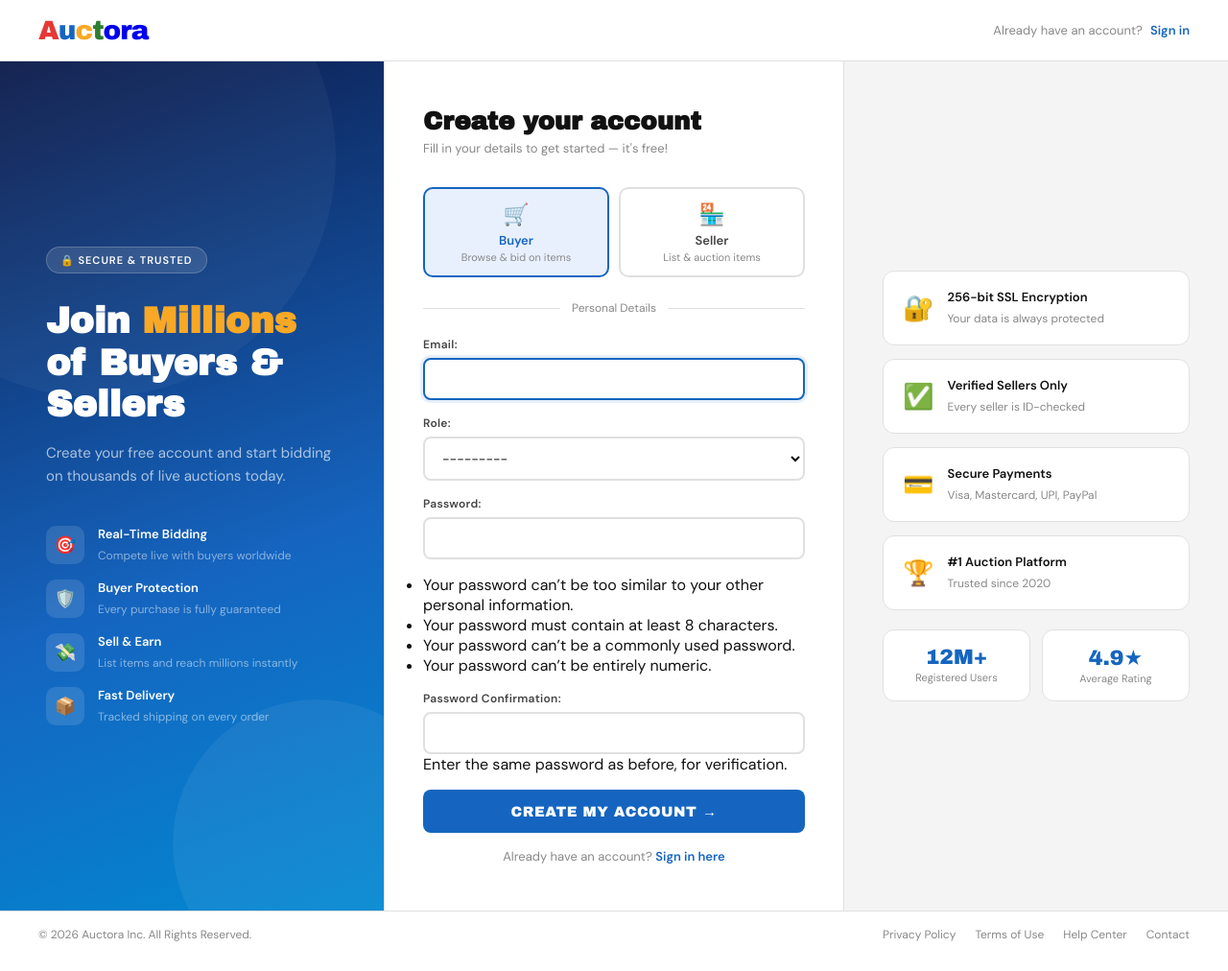
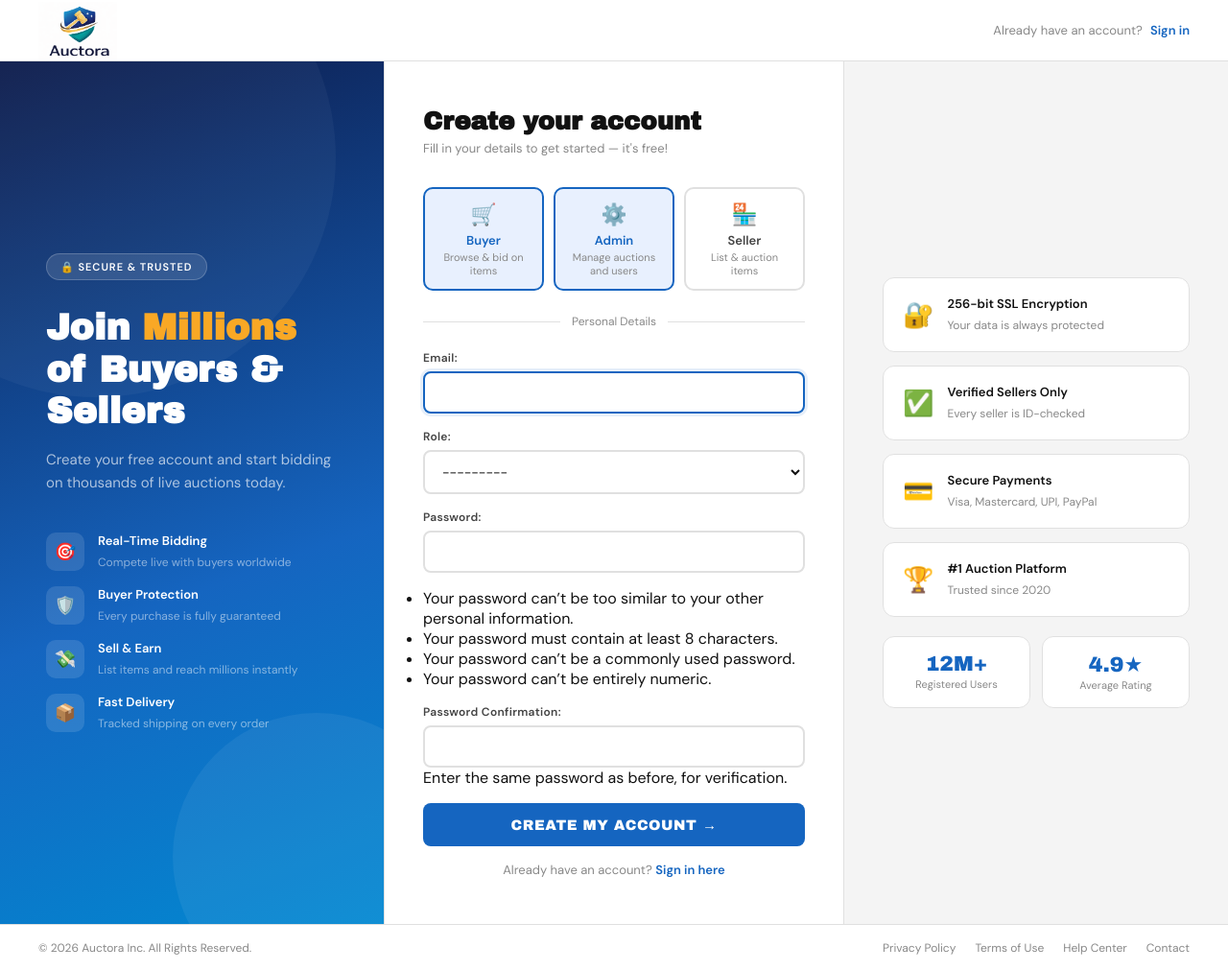
Before and after one commit to ChaitanyaRathod6/E-Auction, a Django app: page /core/signup/ in a window 1280 px wide. Shown: the whole page at 96% size. Before the commit the page ends 981 px from the top, so only its background shows below. Run offline with Django 5.2, Linux system fonts and the light colour scheme.

Commit message:
updated signup page

```diff
--- a/templates/core/signup.html
+++ b/templates/core/signup.html
@@ -1,6 +1,8 @@
+{% load static %}
 <!DOCTYPE html>
 <html lang="en">
 <head>
+<link rel="icon" type="image/png" href="{% static 'images/Auctora_logo.png' %}">
 <meta charset="UTF-8">
 <meta name="viewport" content="width=device-width, initial-scale=1.0">
 <title>Auctora - Create Account</title>
@@ -232,7 +234,7 @@ body {
 /* ── ROLE SELECTOR ── */
 .role-selector {
   display: grid;
-  grid-template-columns: 1fr 1fr;
+  grid-template-columns: 1fr 1fr 1fr;
   gap: 10px;
   margin-bottom: 24px;
 }
@@ -596,9 +598,9 @@ form ul.errorlist li {
 
 <!-- TOPBAR -->
 <header class="topbar">
-  <a href="#" class="logo">
-    <span>A</span><span>u</span><span>c</span><span>t</span><span>o</span><span>r</span><span>a</span>
-  </a>
+    <div class="logo">
+     <img src="{% static 'images/Auctora_logo.png' %}" alt="Auctora" height="60" />
+  </div>
   <div class="topbar-right">
     Already have an account? <a href="#">Sign in</a>
   </div>
@@ -658,6 +660,11 @@ form ul.errorlist li {
         <span class="role-icon">🛒</span>
         <span class="role-label">Buyer</span>
         <span class="role-desc">Browse & bid on items</span>
+      </button>
+      <button class="role-btn active" onclick="selectRole(this)">
+        <span class="role-icon">⚙️</span>
+        <span class="role-label">Admin</span>
+        <span class="role-desc">Manage auctions and users</span>
       </button>
       <button class="role-btn" onclick="selectRole(this)">
         <span class="role-icon">🏪</span>
--- a/templates/e-auction/home.html
+++ b/templates/e-auction/home.html
@@ -5,7 +5,7 @@
 <link rel="icon" type="image/png" href="{% static 'images/Auctora_logo.png' %}">
 <meta charset="UTF-8">
 <meta name="viewport" content="width=device-width, initial-scale=1.0">
-<title>Auctora - Buy. Sell. Win.</title>
+<title>Auctora - Bid Bold. Win Smart.</title>
 <link href="https://fonts.googleapis.com/css2?family=Archivo+Black&family=DM+Sans:wght@300;400;500;600&display=swap" rel="stylesheet">
 <style>
 :root {
@@ -989,7 +989,8 @@ footer {
 <footer>
   <div class="footer-grid">
     <div class="footer-brand">
-      <span class="logo"><span>e</span><span>B</span><span>i</span><span>d</span></span>
+      <span class="logo">
+          <img src="{% static 'images/auctora.png' %}" alt="Auctora" height="80" />
       <p>The world's most trusted online auction marketplace. Buy, sell, and bid with confidence.</p>
       <div class="footer-social">
         <div class="social-btn">𝕏</div>
```
Also changed, not shown: static/images/auctora.png (added).
